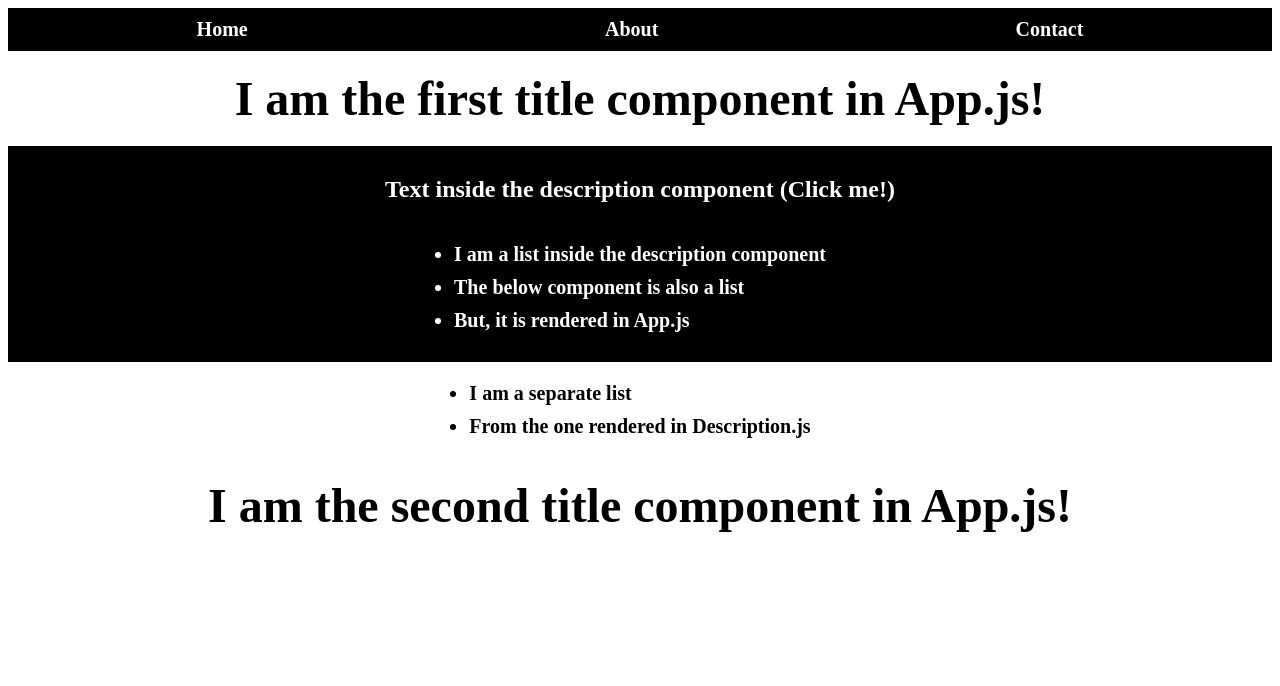
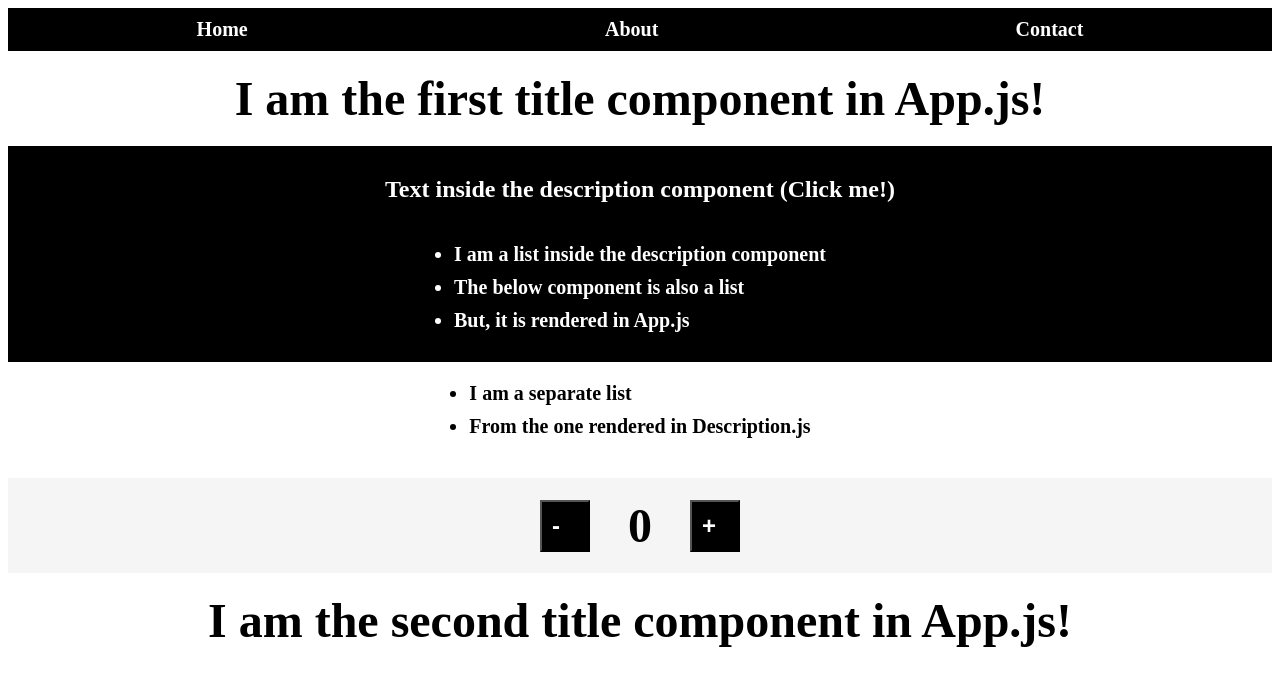
Before and after one commit to tsvetislavt99/basic-react-implementation, a plain HTML site: page index.html in a window 1280 px wide. Drawn offline with Linux system fonts and the light colour scheme.

Commit message:
Add counter component

```diff
--- a/index.css
+++ b/index.css
@@ -2,3 +2,4 @@
 @import './src/Title/Title.css';
 @import './src/Description/Description.css';
 @import './src/List/List.css';
+@import './src/Counter/Counter.css';
--- a/lib/dom.js
+++ b/lib/dom.js
@@ -15,6 +15,5 @@ export function createElement(tag, attributes, children) {
       }
     }
   }
-  console.log(element);
   return element;
 }
--- a/src/App/App.js
+++ b/src/App/App.js
@@ -2,6 +2,7 @@ import Component from '../../lib/Component.js';
 import createNav from '../Nav/Nav.js';
 import createTitle from '../Title/Title.js';
 import createDescription from '../Description/Description.js';
+import createCounter from '../Counter/Counter.js';
 import createList from '../List/List.js';
 
 const navigationLinks = [
@@ -32,8 +33,17 @@ const FooterTitle = createTitle({
   title: 'I am the second title component in App.js!',
 });
 
+const Counter = createCounter();
+
 App.template = function () {
-  const componentsToRender = [Nav, Title, Description, List, FooterTitle];
+  const componentsToRender = [
+    Nav,
+    Title,
+    Description,
+    List,
+    Counter,
+    FooterTitle,
+  ];
 
   return componentsToRender.map((node) => {
     return this.node.appendChild(node);
--- /dev/null
+++ b/src/Counter/Counter.css
@@ -0,0 +1,38 @@
+.counter {
+  display: flex;
+  align-items: center;
+  justify-content: center;
+  background-color: #f5f5f5;
+  flex-direction: row;
+  font-size: 3rem;
+  font-weight: bold;
+  color: #000;
+  text-align: center;
+  margin: 20px 0;
+}
+
+.counter__button {
+  background-color: #000;
+  color: #fff;
+  padding: 10px;
+  font-size: 1.5rem;
+  font-weight: bold;
+  display: flex;
+  justify-content: center;
+  flex-direction: column;
+  width: 50px;
+}
+
+.counter__button:hover {
+  cursor: pointer;
+}
+
+.counter__button:active {
+  background-color: #fff;
+  color: #000;
+}
+
+.counter__value {
+  width: 100px;
+  margin: 20px 0;
+}
--- /dev/null
+++ b/src/Counter/Counter.js
@@ -0,0 +1,41 @@
+import Component from '../../lib/Component.js';
+import { createElement } from '../../lib/dom.js';
+
+function createCounter() {
+  const Counter = new Component();
+  Counter.setNode(createElement('div', { class: 'counter-container' }, []));
+
+  Counter.template = function () {
+    this.state.counter = this.state.counter || 0;
+
+    return createElement('div', { class: 'counter' }, [
+      createElement('button', { class: 'counter__button' }, '-'),
+      createElement(
+        'p',
+        { class: 'counter__value' },
+        this.state.counter.toString(),
+      ),
+      createElement('button', { class: 'counter__button' }, '+'),
+    ]);
+  };
+
+  Counter.node.addEventListener('click', (event) => {
+    event.preventDefault();
+    if (event.target.tagName === 'BUTTON') {
+      if (event.target.textContent === '+') {
+        Counter.setState({
+          counter: Counter.state.counter + 1,
+        });
+      } else {
+        Counter.setState({
+          counter: Counter.state.counter - 1,
+        });
+      }
+    }
+  });
+
+  Counter.render();
+  return Counter.node;
+}
+
+export default createCounter;
```
